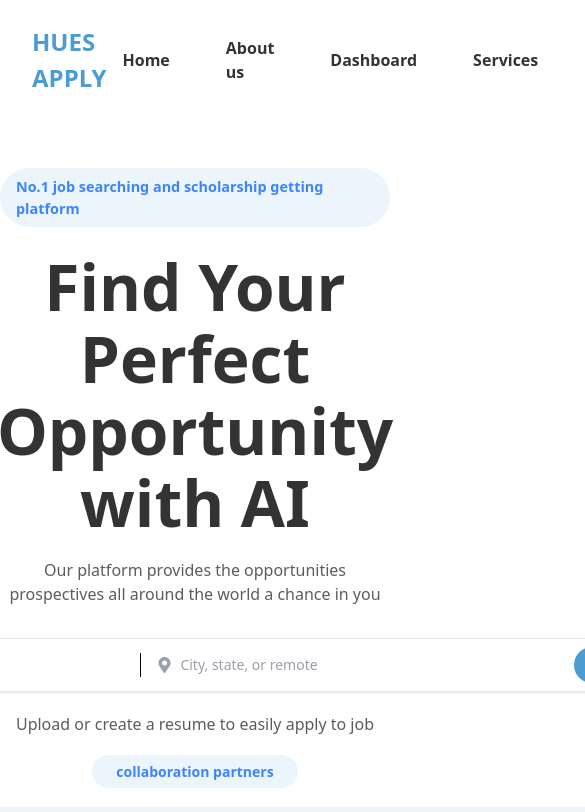
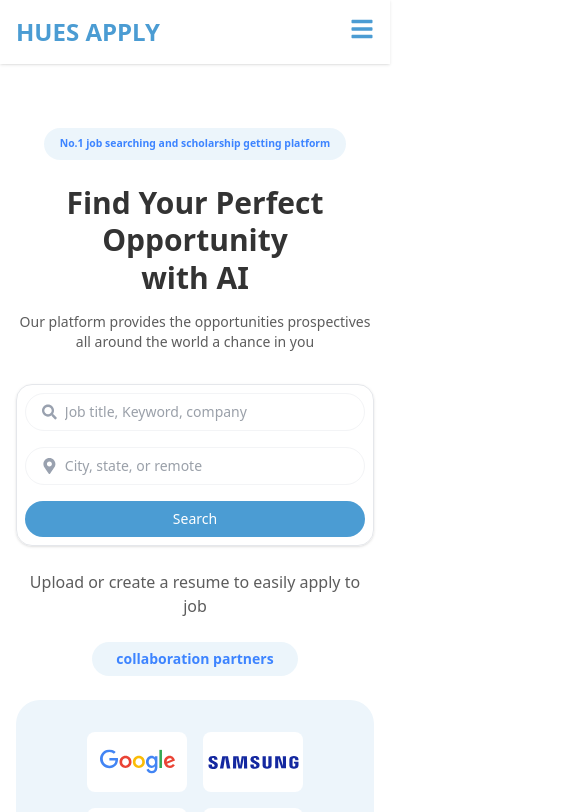
Before and after one commit to Hues-Apply/HA_frontend, a React (Vite) app: page / in a window 390 px wide. Shown: the top 812 px of the page, 585 px wide, since content can reach past the window. Built offline with nearby package versions, Linux system fonts and the light colour scheme.

Commit message:
navbar, hero section responsiveness

```diff
--- a/src/components/navbar.tsx
+++ b/src/components/navbar.tsx
@@ -1,25 +1,96 @@
-import React, { useState } from 'react';
+import React, { useState } from "react";
+import { FaBars, FaTimes } from "react-icons/fa";
 
 const Navbar: React.FC = () => {
+    const [isOpen, setIsOpen] = useState(false);
 
     return (
-    <div className="bg-white w-full">
-        <div className="flex justify-between items-center py-[1.5rem] px-[2rem]">
-            <div className='text-[#4B9CD3] font-semibold text-[1.5rem]'>
+        <div className="bg-white w-full shadow-sm fixed top-0 left-0 z-50">
+            <div className="flex justify-between items-center py-4 px-4 md:px-8">
+                <div className="text-[#4B9CD3] font-semibold text-2xl">
                     HUES APPLY
                 </div>
-            <div className='text-[#333333] font-semibold text-[1rem] flex items-center gap-6'>
-                <a href="#" className="hover:text-[#4B9CD3] hover:bg-[#4B9CD31A] px-4 py-2 rounded-full transition">Home</a>
-                <a href="#" className="hover:text-[#4B9CD3] hover:bg-[#4B9CD31A] px-4 py-2 rounded-full transition">About us</a>
-                <a href="#" className="hover:text-[#4B9CD3] hover:bg-[#4B9CD31A] px-4 py-2 rounded-full transition">Dashboard</a>
-                <a href="#" className="hover:text-[#4B9CD3] hover:bg-[#4B9CD31A] px-4 py-2 rounded-full transition">Services</a>
-                <a href="#" className="hover:text-[#4B9CD3] hover:bg-[#4B9CD31A] px-4 py-2 rounded-full transition">Contact</a>
+
+                <div className="hidden lg:flex text-[#333333] font-semibold text-[1rem] items-center gap-6">
+                    <a
+                        href="#"
+                        className="hover:text-[#4B9CD3] hover:bg-[#4B9CD31A] px-4 py-2 rounded-full transition"
+                    >
+                        Home
+                    </a>
+                    <a
+                        href="#"
+                        className="hover:text-[#4B9CD3] hover:bg-[#4B9CD31A] px-4 py-2 rounded-full transition"
+                    >
+                        About us
+                    </a>
+                    <a
+                        href="#"
+                        className="hover:text-[#4B9CD3] hover:bg-[#4B9CD31A] px-4 py-2 rounded-full transition"
+                    >
+                        Dashboard
+                    </a>
+                    <a
+                        href="#"
+                        className="hover:text-[#4B9CD3] hover:bg-[#4B9CD31A] px-4 py-2 rounded-full transition"
+                    >
+                        Services
+                    </a>
+                    <a
+                        href="#"
+                        className="hover:text-[#4B9CD3] hover:bg-[#4B9CD31A] px-4 py-2 rounded-full transition"
+                    >
+                        Contact
+                    </a>
                 </div>
-            <div className='flex items-center gap-4 font-semibold text-[1rem] text-[#333333] '>
-                <button className="px-8 py-3 rounded-full">Login</button>
-                <button className="px-8 py-3 bg-[#4B9CD3] text-white rounded-full text-sm transition">Register</button>
+
+                <div className="hidden lg:flex items-center gap-4 font-semibold text-[1rem] text-[#333333]">
+                    <button className="px-6 py-2 rounded-full border border-gray-300">
+                        Login
+                    </button>
+                    <button className="px-6 py-2 bg-[#4B9CD3] text-white rounded-full text-sm transition">
+                        Register
+                    </button>
+                </div>
+
+                <div className="lg:hidden">
+                    <button
+                        onClick={() => setIsOpen(!isOpen)}
+                        className="text-2xl text-[#4B9CD3]"
+                    >
+                        {isOpen ? <FaTimes /> : <FaBars />}
+                    </button>
                 </div>
             </div>
+
+
+            {isOpen && (
+                <div className="lg:hidden bg-white border-t border-gray-200 px-4 py-4 flex flex-col gap-4 text-[#333333] font-semibold">
+                    <a href="#" className="hover:text-[#4B9CD3]">
+                        Home
+                    </a>
+                    <a href="#" className="hover:text-[#4B9CD3]">
+                        About us
+                    </a>
+                    <a href="#" className="hover:text-[#4B9CD3]">
+                        Dashboard
+                    </a>
+                    <a href="#" className="hover:text-[#4B9CD3]">
+                        Services
+                    </a>
+                    <a href="#" className="hover:text-[#4B9CD3]">
+                        Contact
+                    </a>
+                    <div className="flex flex-col gap-2 pt-2">
+                        <button className="w-full px-4 py-2 border border-gray-300 rounded-full">
+                            Login
+                        </button>
+                        <button className="w-full px-4 py-2 bg-[#4B9CD3] text-white rounded-full text-sm">
+                            Register
+                        </button>
+                    </div>
+                </div>
+            )}
         </div>
     );
 };
--- a/src/sections/Hero.tsx
+++ b/src/sections/Hero.tsx
@@ -16,55 +16,58 @@ const Hero = () => {
         "/hero/zomato.svg",
         "/hero/visa.svg",
         "/hero/airbnb.svg"
-      ]]
+    ]];
+
     return (
-        <div className="flex flex-col items-center pt-[3rem]">
-            <div className="text-[#3D84FF] font-semibold text-[0.9rem] px-4 py-2 flex justify-center items-center bg-[#4B9CD31A] rounded-full">
+        <div className="flex flex-col items-center px-4 sm:px-6 lg:px-8 pt-[8rem]">
+            <div className="text-[#3D84FF] font-semibold text-[0.65rem] px-4 py-2 flex justify-center items-center bg-[#4B9CD31A] rounded-full sm:text-sm">
                 No.1 job searching and scholarship getting platform
             </div>
-            <div className="text-[4rem] font-semibold text-[#333333] text-center leading-[4.5rem] pt-[1.5rem]">
+            <div className="text-3xl sm:text-5xl font-semibold text-[#333333] text-center leading-tight sm:leading-[4.5rem] pt-6">
                 Find Your Perfect Opportunity
                 <span className="block">with AI</span>
             </div>
-            <div className="text-[1rem] font-medium text-[#333333CC] pt-[1.2rem] text-center max-w-2xl">
+            <div className="text-sm sm:text-base font-medium text-[#333333CC] pt-4 text-center max-w-xl">
                 Our platform provides the opportunities prospectives all around
                 the world a chance in you
             </div>
-            <div className="flex items-center justify-between w-[60rem] mt-8 p-2 rounded-full border border-gray-200 shadow-sm">
-                <div className="flex items-center flex-1 px-4">
+
+            <div className="flex flex-col lg:flex-row items-stretch justify-between w-full max-w-[60rem] mt-8 p-2 rounded-2xl border border-gray-200 shadow-sm gap-4">
+                <div className="flex items-center flex-1 px-4 border border-gray-100 lg:border-none rounded-full bg-white">
                     <FaSearch className="text-gray-400 mr-2" />
                     <input
                         type="text"
                         placeholder="Job title, Keyword, company"
-                        className="w-full bg-transparent focus:outline-none text-sm text-gray-700"
+                        className="w-full bg-transparent focus:outline-none text-sm text-gray-700 py-2"
                     />
                 </div>
-                <div className="w-px h-6 bg-black"></div>
-                <div className="flex items-center flex-1 px-4">
+                <div className="flex items-center flex-1 px-4 border border-gray-100 lg:border-none rounded-full bg-white">
                     <FaMapMarkerAlt className="text-gray-400 mr-2" />
                     <input
                         type="text"
                         placeholder="City, state, or remote"
-                        className="w-full bg-transparent focus:outline-none text-sm text-gray-700"
+                        className="w-full bg-transparent focus:outline-none text-sm text-gray-700 py-2"
                     />
                 </div>
-                <button className="ml-4 bg-[#4B9CD3] text-white text-sm font-medium py-2 px-6 rounded-full transition">
+                <button className="bg-[#4B9CD3] text-white text-sm font-medium py-2 px-6 rounded-full transition w-full lg:w-auto">
                     Search
                 </button>
             </div>
-            <div className="font-medium text-[#333333CC] pt-[1.2rem]">
+
+            <div className="font-medium text-[#333333CC] pt-6 text-center">
                 Upload or create a resume to easily apply to job
             </div>
-            <div className="text-[#3D84FF] font-semibold text-sm px-6 py-2 bg-[#4B9CD31A] rounded-full flex items-center justify-center leading-tight mt-[1.2rem]">
+            <div className="text-[#3D84FF] font-semibold text-sm px-6 py-2 bg-[#4B9CD31A] rounded-full flex items-center justify-center leading-tight mt-6">
                 collaboration partners
             </div>
-            <div className="bg-[#EDF5FB] mt-[1.2rem] rounded-3xl w-fit px-[3rem] py-[2rem] flex flex-col gap-4 mb-[5rem]">
+
+            <div className="bg-[#EDF5FB] mt-6 rounded-3xl w-full max-w-6xl px-4 sm:px-12 py-8 flex flex-col gap-6 mb-20">
                 {images.map((row, i) => (
-                <div key={i} className="flex gap-6">
+                    <div key={i} className="flex flex-wrap justify-center gap-4">
                         {row.map((src, idx) => (
                             <div
                                 key={idx}
-                    className="bg-white w-[120px] h-[60px] rounded-lg flex items-center justify-center"
+                                className="bg-white w-[100px] sm:w-[120px] h-[60px] rounded-lg flex items-center justify-center"
                             >
                                 <img src={src} alt="partner-logo" className="max-h-[32px] object-contain" />
                             </div>
```
Lines whose indentation alone changed are shown as unchanged.
